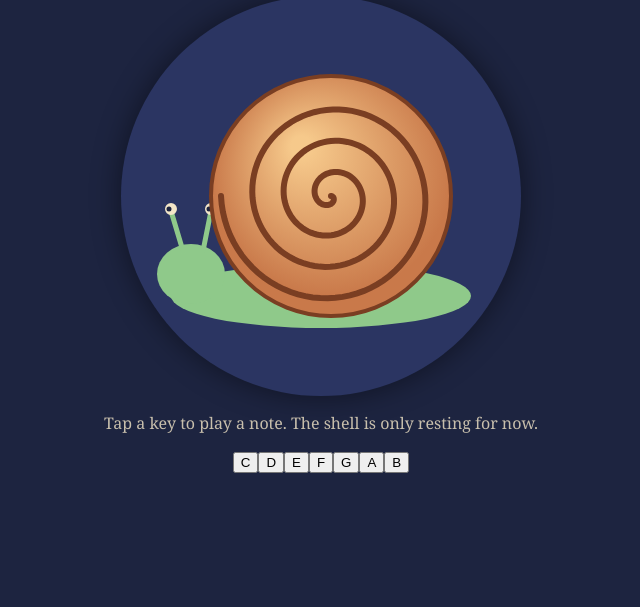
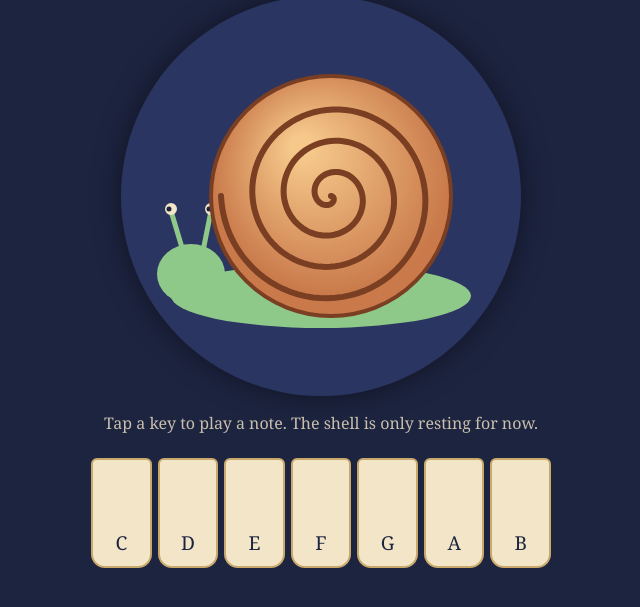
Before and after one commit to Wendle-The-Wizard/snail-shell-echo, a plain HTML site: page index.html in a window 1280 px wide. Shown: the part 75-682 px from the top of the page, without its empty margins (319-959 px from the left). Drawn offline with Linux system fonts and the light colour scheme.

Commit message:
Snail Shell Echo, version 2: I added a row of seven keys that play sine notes with Web Au

```diff
--- a/style.css
+++ b/style.css
@@ -27,3 +27,35 @@ canvas {
   opacity: 0.8;
   text-align: center;
 }
+/* the keys sit in a row and shrink to fit a phone */
+.keys {
+  display: flex;
+  gap: 6px;
+  width: min(96vw, 460px);
+  margin-top: 8px;
+}
+.key {
+  flex: 1;
+  height: 110px;
+  font: inherit;
+  font-size: 1.2rem;
+  color: #1d2440;
+  background: #f3e6c8;
+  border: 2px solid #c9a96b;
+  border-radius: 6px 6px 14px 14px;
+  cursor: pointer;
+  touch-action: manipulation;
+  user-select: none;
+  -webkit-user-select: none;
+  display: flex;
+  align-items: flex-end;
+  justify-content: center;
+  padding-bottom: 10px;
+}
+.key.down {
+  background: #f6c98b;
+  transform: translateY(3px);
+}
+.key:focus-visible {
+  outline: 3px solid #8fc98a;
+}
```
